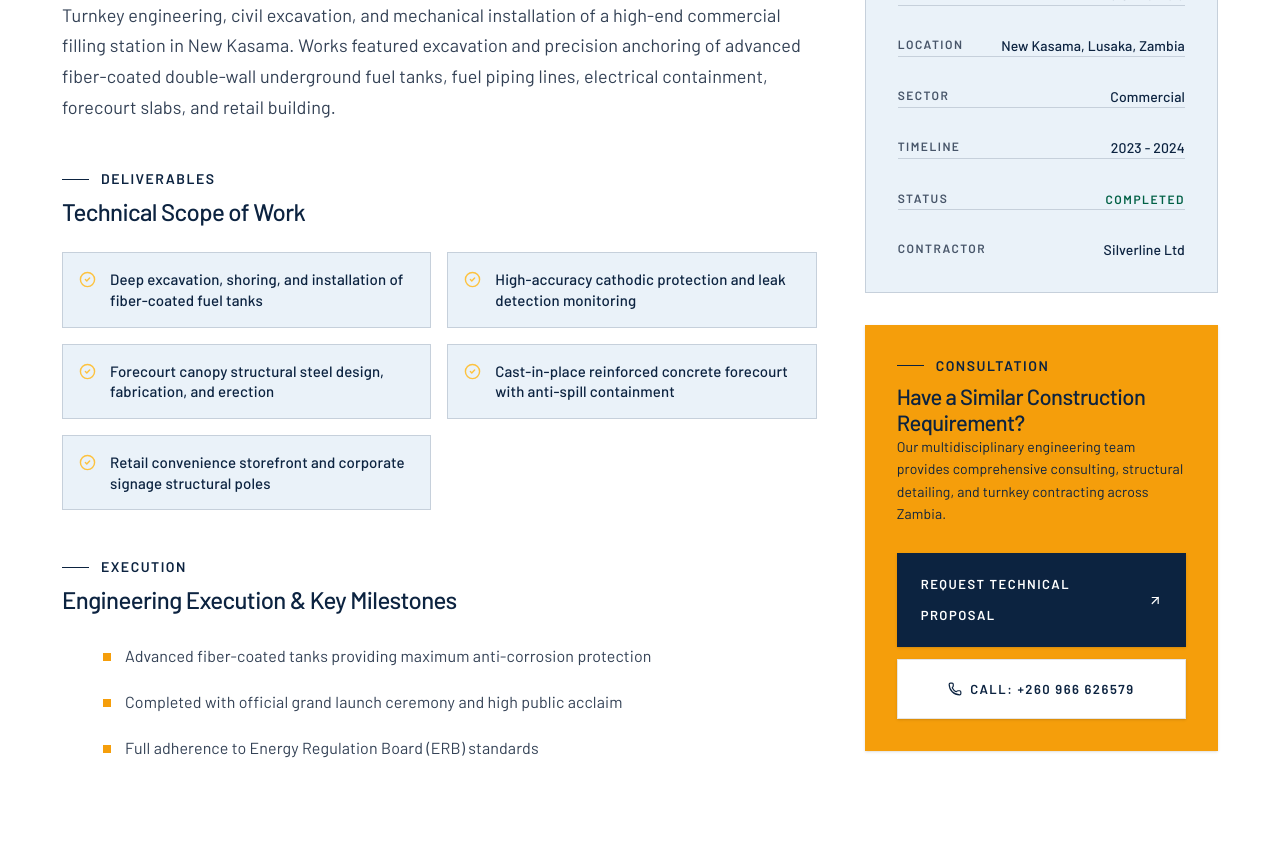
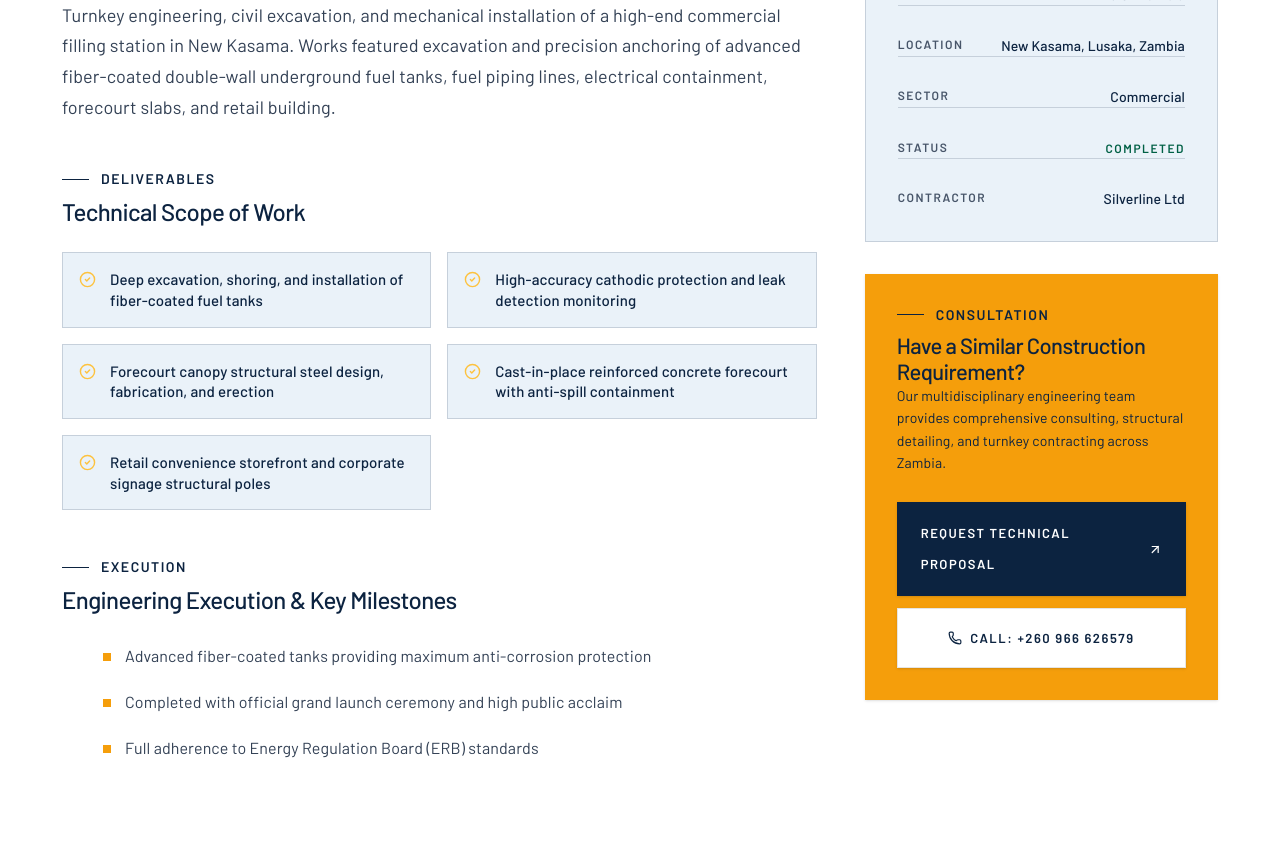
Before and after one commit to Abdurazaq8/second-silverline, a Next.js app: page /projects/afro-oil-filling-station in a window 1280 px wide. Shown: the part 1220-2088 px from the top of the page. Built offline with nearby package versions, Linux system fonts and the light colour scheme; no server answers.

Commit message:
feat(projects): remove timeline from project detail fact sheet

```diff
--- a/app/projects/[slug]/ProjectDetailClient.tsx
+++ b/app/projects/[slug]/ProjectDetailClient.tsx
@@ -239,14 +239,6 @@ export default function ProjectDetailClient({ project }: { project: ProjectItem
                     {project.category}
                   </dd>
                 </div>
-                <div className="pt-3.5 flex justify-between gap-4">
-                  <dt className="text-[12px] font-semibold uppercase tracking-[1.5px] text-[var(--info-text)]">
-                    Timeline
-                  </dt>
-                  <dd className="font-medium text-[var(--heading)] text-right m-0">
-                    {project.year}
-                  </dd>
-                </div>
                 <div className="pt-3.5 flex justify-between items-center gap-4">
                   <dt className="text-[12px] font-semibold uppercase tracking-[1.5px] text-[var(--info-text)]">
                     Status
--- a/package.json
+++ b/package.json
@@ -3,7 +3,7 @@
   "version": "0.1.0",
   "private": true,
   "scripts": {
-    "dev": "next dev",
+    "dev": "next dev --webpack",
     "build": "next build",
     "start": "next start",
     "lint": "eslint",
```
